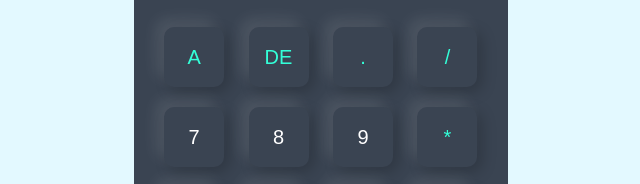
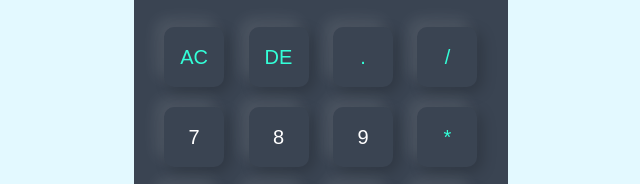
Before and after one commit to bongani23154/Calculator, a plain HTML site: page index.html in a window 1280 px wide. Shown: the part 243-427 px from the top of the page, 319-959 px from the left. Drawn offline with Linux system fonts and the light colour scheme.

Commit message:
New changes

```diff
--- a/index.html
+++ b/index.html
@@ -15,7 +15,7 @@
                     <input type="text" name="display">
                 </div>
                 <div>
-                    <input type="button" value="A" onclick="display.value = ''" class="operator">
+                    <input type="button" value="AC" onclick="display.value = ''" class="operator">
                     <input type="button" value="DE" onclick="display.value= display.value.toString().slice(0,-1)" class="operator">
                     <input type="button" value="." onclick="display.value += '.'" class="operator">
                     <input type="button" value="/" onclick="display.value += '/'" class="operator">
```
